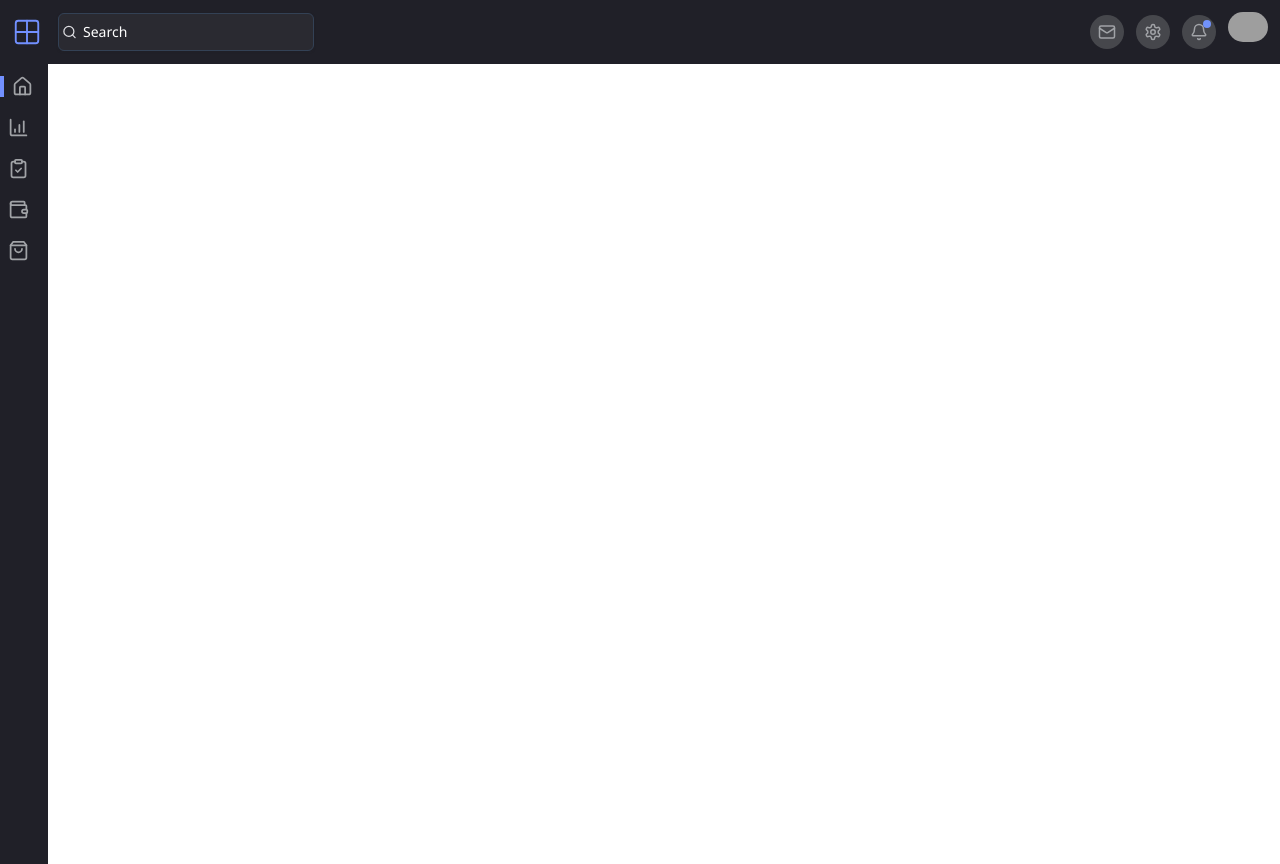
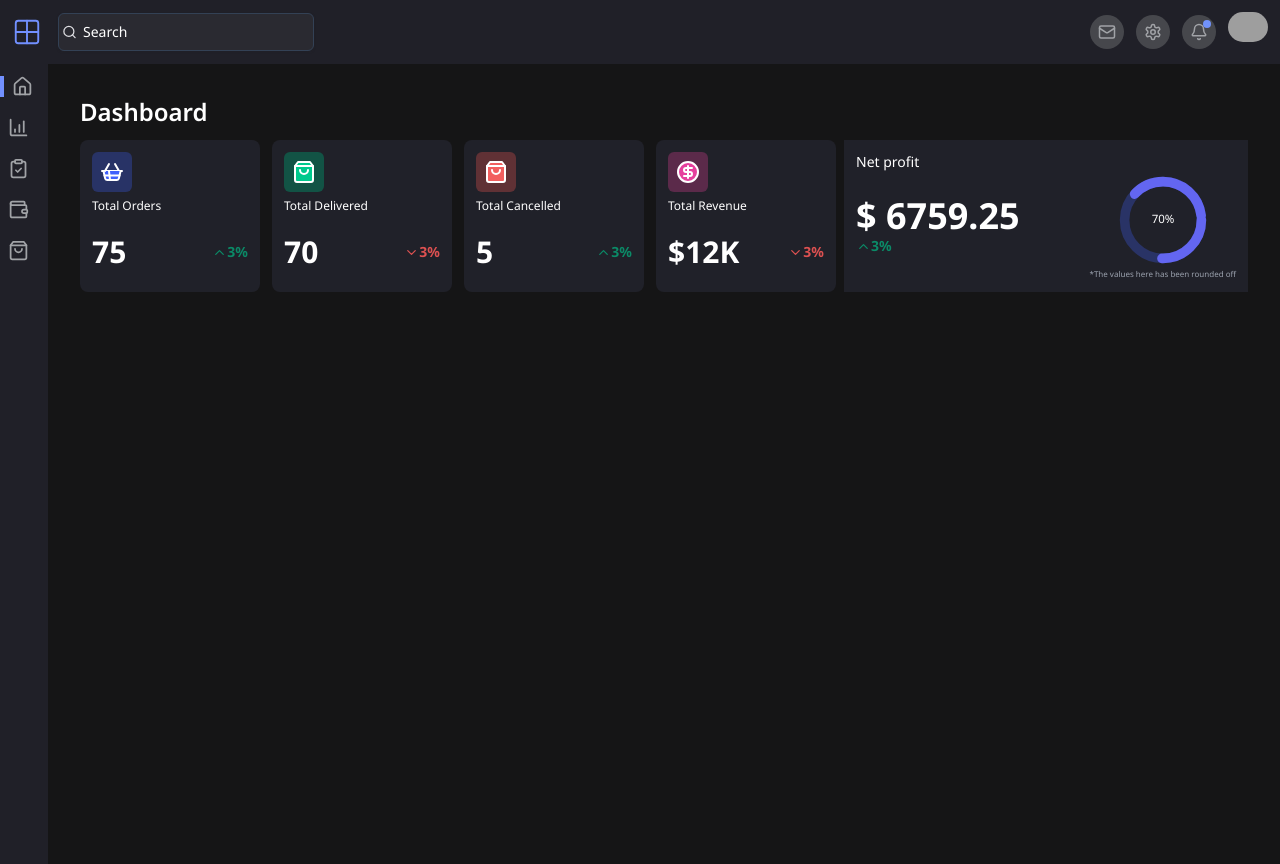
Before and after one commit to rajat4984/interviewDashboard, a React (Create React App) app: page / in a window 1280 px wide. Built offline with nearby package versions, Linux system fonts and the light colour scheme; grey boxes are pictures that could not be loaded.

Commit message:
top section of dashboard completed

```diff
--- /dev/null
+++ b/src/Components/NetProfit.jsx
@@ -0,0 +1,60 @@
+import { ChevronUp } from "lucide-react";
+
+const NetProfit = () => {
+  return (
+    <div className="bg-total-card-bg w-[100%] lg:w-[35%] p-3">
+      <p className="text-sm">Net profit</p>
+      <div className="flex justify-between items-center">
+        <div>
+          <p className="font-bold text-2xl md:text-4xl">$ 6759.25</p>
+          <div className="flex items-center text-sm font-bold">
+            <ChevronUp size={15} color="#0b8a67" />
+            <span className="text-[#0b8a67]">3%</span>
+          </div>
+        </div>
+        <div className="flex flex-col items-center">
+          <div class="relative w-24 h-24">
+            <svg class="w-full h-full" viewBox="0 0 100 100">
+              <circle
+                class="text-gray-200 stroke-[#293366]"
+                stroke-width="10"
+                cx="50"
+                cy="50"
+                r="40"
+                fill="transparent"
+              ></circle>
+              <circle
+                class="text-indigo-500  progress-ring__circle stroke-current"
+                stroke-width="10"
+                stroke-linecap="round"
+                cx="50"
+                cy="50"
+                r="40"
+                fill="transparent"
+                stroke-dasharray="91.2"
+                stroke-dashoffset="calc(91.2 - (91.2 * 70) / 100)"
+              ></circle>
+
+              <text
+                x="50"
+                y="50"
+                font-family="Verdana"
+                font-size="12"
+                text-anchor="middle"
+                alignment-baseline="middle"
+                fill="white"
+              >
+                70%
+              </text>
+            </svg>
+          </div>
+          <p className="text-gray-400 text-[8px]">
+            *The values here has been rounded off
+          </p>
+        </div>
+      </div>
+    </div>
+  );
+};
+
+export default NetProfit;
--- a/src/Components/Sidebar.jsx
+++ b/src/Components/Sidebar.jsx
@@ -4,12 +4,12 @@ import {
   House,
   ShoppingBag,
   Wallet,
-} from "lucide-react";``
+} from "lucide-react";
 const SideBar = ({ showSideBar }) => {
   return (
-    <>
+    <div>
       {showSideBar && (
-        <div className="bg-cstm-bg-light-gray py-3 w-12 h-screen flex  flex-col  gap-5">
+        <div className="bg-cstm-bg-light-gray py-3 w-12 h-screen flex  flex-col  gap-5 absolute left-0">
           <div className="flex gap-2">
             <div className="bg-[#7290ff] w-1  left-0"></div>
             <House size={21} color="#a1a3a7" />
@@ -28,7 +28,7 @@ const SideBar = ({ showSideBar }) => {
           </div>
         </div>
       )}
-    </>
+    </div>
   );
 };
 
--- /dev/null
+++ b/src/Components/Total.jsx
@@ -0,0 +1,83 @@
+import {
+  ChevronDown,
+  ChevronUp,
+  CircleDollarSign,
+  ShoppingBag,
+  ShoppingBasket,
+} from "lucide-react";
+
+const Total = () => {
+  const cardsArr = [
+    {
+      cardIcon: <ShoppingBasket fill="#3f60fc" />,
+      cardBg: "#283366",
+      cardText: "Total Orders",
+      cardNumber: 75,
+      cardArrow: <ChevronUp size={15} color="#0b8a67" />,
+      percentColor: "#0b8a67",
+      cardPercent: 3,
+    },
+    {
+      cardIcon: <ShoppingBag fill="#00c98d" />,
+      cardBg: "#125345",
+      cardText: "Total Delivered",
+      cardNumber: 70,
+      cardArrow: <ChevronDown size={15} color="#dd5151" />,
+      percentColor: "#dd5151",
+      cardPercent: 3,
+    },
+    {
+      cardIcon: <ShoppingBag fill="#f25f5f" />,
+      cardBg: "#603135",
+      cardText: "Total Cancelled",
+      cardNumber: 5,
+      cardArrow: <ChevronUp size={15} color="#0b8a67" />,
+      percentColor: "#0b8a67",
+      cardPercent: 3,
+    },
+
+    {
+      cardIcon: <CircleDollarSign fill="#e53f9d" />,
+      cardBg: "#5b2a4a",
+      cardText: "Total Revenue",
+      cardNumber: "$12K",
+      cardArrow: <ChevronDown size={15} color="#dd5151" />,
+      percentColor: "#dd5151",
+      cardPercent: 3,
+    },
+  ];
+
+  return (
+    <div className=" grid grid-cols-1 sm:grid-cols-2 lg:flex items-center gap-3 lg:w-[65%]">
+      {cardsArr.map((card, index) => {
+        return (
+          <div
+            key={index}
+            className="bg-total-card-bg flex flex-col gap-5 justify-start p-3 min-w-[135px] xl:min-w-[180px] h-full rounded-lg"
+          >
+            <div>
+              <div
+                className="inline-block rounded-md p-2"
+                style={{ backgroundColor: card.cardBg }}
+              >
+                {card.cardIcon}
+              </div>
+              <p className="text-xs">{card.cardText}</p>
+            </div>
+            <div className="flex items-center justify-between">
+              <p className="font-bold text-3xl">{card.cardNumber}</p>
+              <div className="flex items-center justify-end text-sm font-bold">
+                {card.cardArrow}{" "}
+                <span style={{ color: card.percentColor }}>
+                  {card.cardPercent}%
+                </span>
+              </div>
+            </div>
+          </div>
+        );
+      })}
+    </div>
+  );
+};
+
+export default Total;
--- a/src/Pages/Home.jsx
+++ b/src/Pages/Home.jsx
@@ -1,6 +1,8 @@
 import { useEffect, useState } from "react";
 import Navbar from "../Components/Navbar";
 import SideBar from "../Components/Sidebar";
+import Total from "../Components/Total";
+import NetProfit from "../Components/NetProfit";
 
 const Home = () => {
   const [screenWidth, setScreenWidth] = useState(window.innerWidth);
@@ -23,6 +25,16 @@ const Home = () => {
         setShowSidebar={setShowSidebar}
       />
       <SideBar showSideBar={showSideBar} />
+
+      <div
+        className={`${showSideBar && "ml-12"} bg-[#151516] text-white p-5 px-8 h-screen`}
+      >
+        <h1 className="font-semibold text-2xl py-3">Dashboard</h1>
+        <div className="flex-col lg:flex-row flex gap-2">
+          <Total />
+          <NetProfit />
+        </div>
+      </div>
     </>
   );
 };
--- a/tailwind.config.js
+++ b/tailwind.config.js
@@ -5,7 +5,8 @@ module.exports = {
     extend: {
       colors: {
         "cstm-bg-light-gray": "#202028",
-        "icon-bg":"#46474c",
+        "icon-bg": "#46474c",
+        "total-card-bg": "#202129",
       },
     },
   },
```
